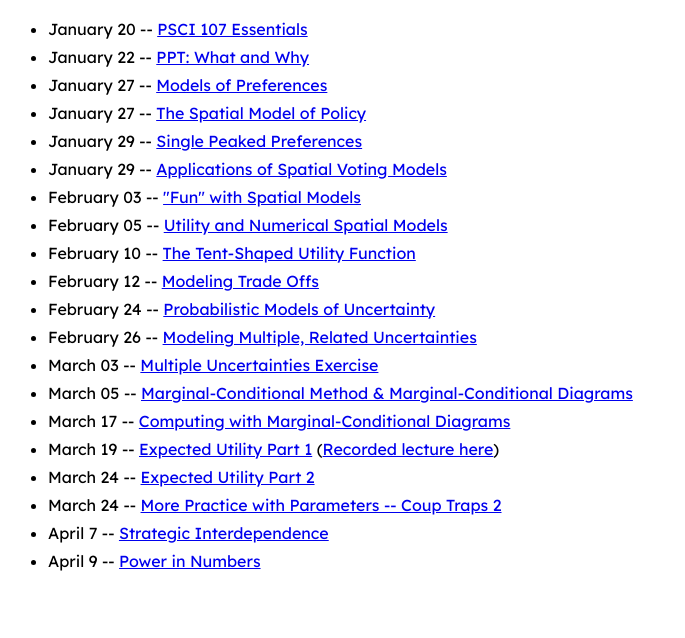
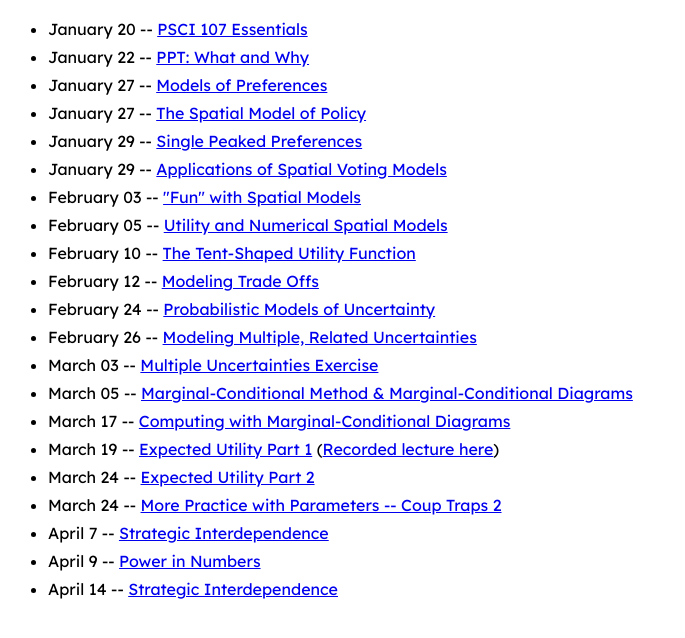
Before and after one commit to stuvjordan-uroc/psci107-spring2026-slides, a website built with Vite: page index.html in a window 1280 px wide. Shown: the part 64-702 px from the top of the page, without its empty margins (0-685 px from the left). Built offline with nearby package versions, Linux system fonts and the light colour scheme.

Commit message:
added PPT fo 4-14 spring 2026

```diff
--- a/index.html
+++ b/index.html
@@ -55,6 +55,8 @@
                 <li>April 7 -- <a href="./assets/ppt/04-08_strategic_interdependence.pptx" download>Strategic
                                 Interdependence</a></li>
                 <li>April 9 -- <a href="./presentations/0409-power-in-numbers.html">Power in Numbers</a></li>
+                <li>April 14 -- <a href="./assets/ppt/04-14_best_responses_and_NE.pptx" download>Strategic
+                                Interdependence</a></li>
         </ul>
 </body>
 
```
Also changed, not shown: 1 other file.
